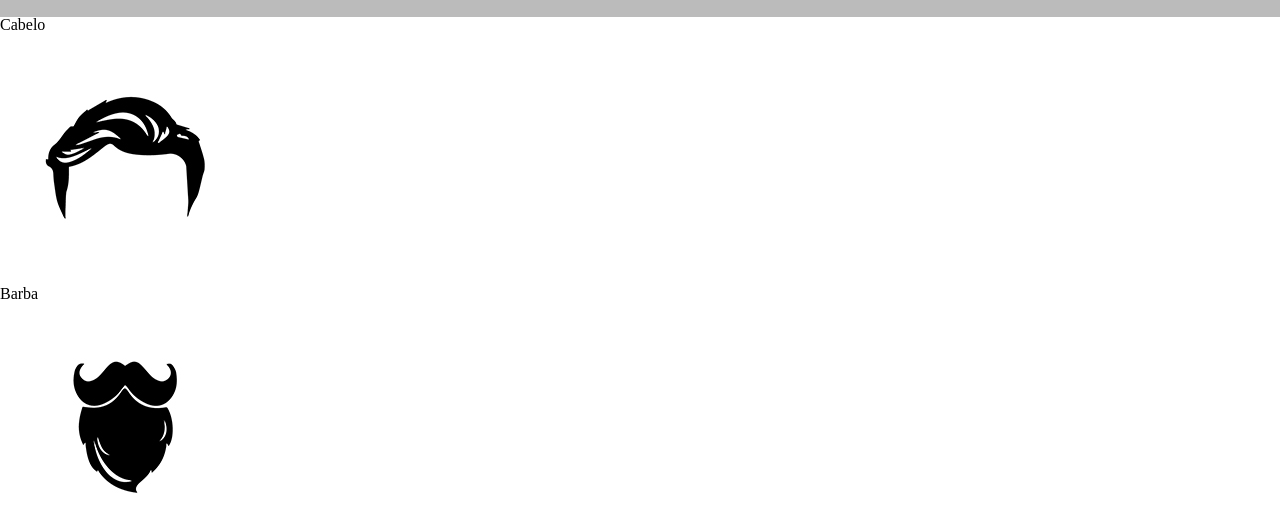
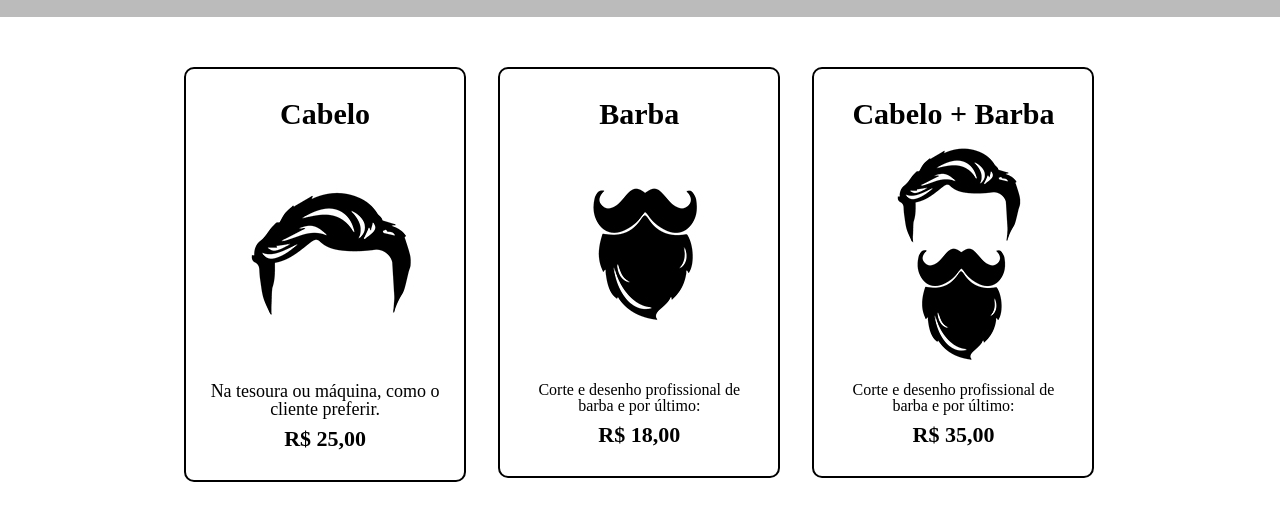
Before and after one commit to J-IgorSilva/OracleNextEducation, a plain HTML site: page BarbeariaPage/produtos.html in a window 1280 px wide. Shown: the part 276-800 px from the top of the page. Drawn offline with Linux system fonts and the light colour scheme.

Commit message:
Adiconando Estilização dos cards Produtos

```diff
--- a/BarbeariaPage/produtos.css
+++ b/BarbeariaPage/produtos.css
@@ -17,8 +17,6 @@ nav{
 nav li{
     display: inline;
     margin: 0 0 0 15px;
-
-
 }
 nav a{
    text-transform: uppercase;
@@ -27,3 +25,83 @@ nav a{
    font-size: 20px;
    text-decoration: none;
 }
+nav a:hover {
+	color: #C78C19;
+	text-decoration: underline;
+}
+
+.produto {
+    width: 940px;
+    margin: 0 auto;
+    padding: 50px 0;
+
+}
+.produto li{
+    display: inline-block;
+    text-align: center;
+    width: 30%;
+    vertical-align: top;
+    margin: 0 1.5%;
+	padding: 30px 20px;
+	box-sizing: border-box;
+	border: 2px solid #000000;
+	border-radius: 10px;
+}
+.produto li:hover {
+	border-color: #C78C19;
+}
+.produto li:active {
+	border-color: #088C19;
+}
+.produto li:hover h2 {
+	font-size: 34px;
+}
+
+.produto h2{
+   font-size: 30px;
+   font-weight: bold;
+}
+.produto-descricao {
+    font-size: 18px;
+}
+.produto-descricao {
+    font-size: 18px;
+}
+.produto-preco {
+    font-size: 22px;
+    font-weight: bold;
+    margin-top: 10px;
+}
+footer {
+	text-align: center;
+	background: url("bg.jpg");
+	padding: 40px 0;
+}
+
+.copyright {
+	color: #FFFFFF;
+	font-size: 13px;
+	margin: 20px 0 0;
+}
+
+main {
+	width: 940px;
+	margin: 0 auto;
+}
+
+form {
+	margin: 40px 0;
+}
+
+form label {
+	display:block;
+	font-size: 20px;
+	margin: 0 0 10px;
+}
+
+form input {
+	display: block;
+	margin: 0 0 20px;
+	padding: 10px 25px;
+	width: 50%;
+}
--- a/BarbeariaPage/produtos.html
+++ b/BarbeariaPage/produtos.html
@@ -26,26 +26,30 @@
         </div>
     </header>
     <main>
-        <ul>
+        <ul class="produto">
             <li>
                 <h2>Cabelo</h2>
                 <img src="/img/cabelo.jpg" alt="Imagem Cabelo">
-                <p></p>
-                <p></p>
+                <p class="produto-descricao">Na tesoura ou máquina, como o cliente preferir.</p>
+                <p class="produto-preco">R$ 25,00</p>
             </li>
             <li>
                 <h2>Barba</h2>
                 <img src="/img/barba.jpg" alt="Imagem Barba">
-                <p></p>
-                <p></p>
+                <p>Corte e desenho profissional de barba e por último:</p>
+                <p class="produto-preco"> R$ 18,00</p>
             </li>
             <li>
-                <h2>CabeloBarba</h2>
+                <h2>Cabelo + Barba</h2>
                 <img src="/img/cabelo+barba.jpg" alt="Imagem Cabelo E barba">
-                <p></p>
-                <p></p>
+                <p>Corte e desenho profissional de barba e por último:</p>
+                <p class="produto-preco">R$ 35,00</p>
             </li>
         </ul>
     </main>
+    <footer>
+        <img src="/img/" alt="">
+        <p>c</p>
+    </footer>
 </body>
 </html>
```
